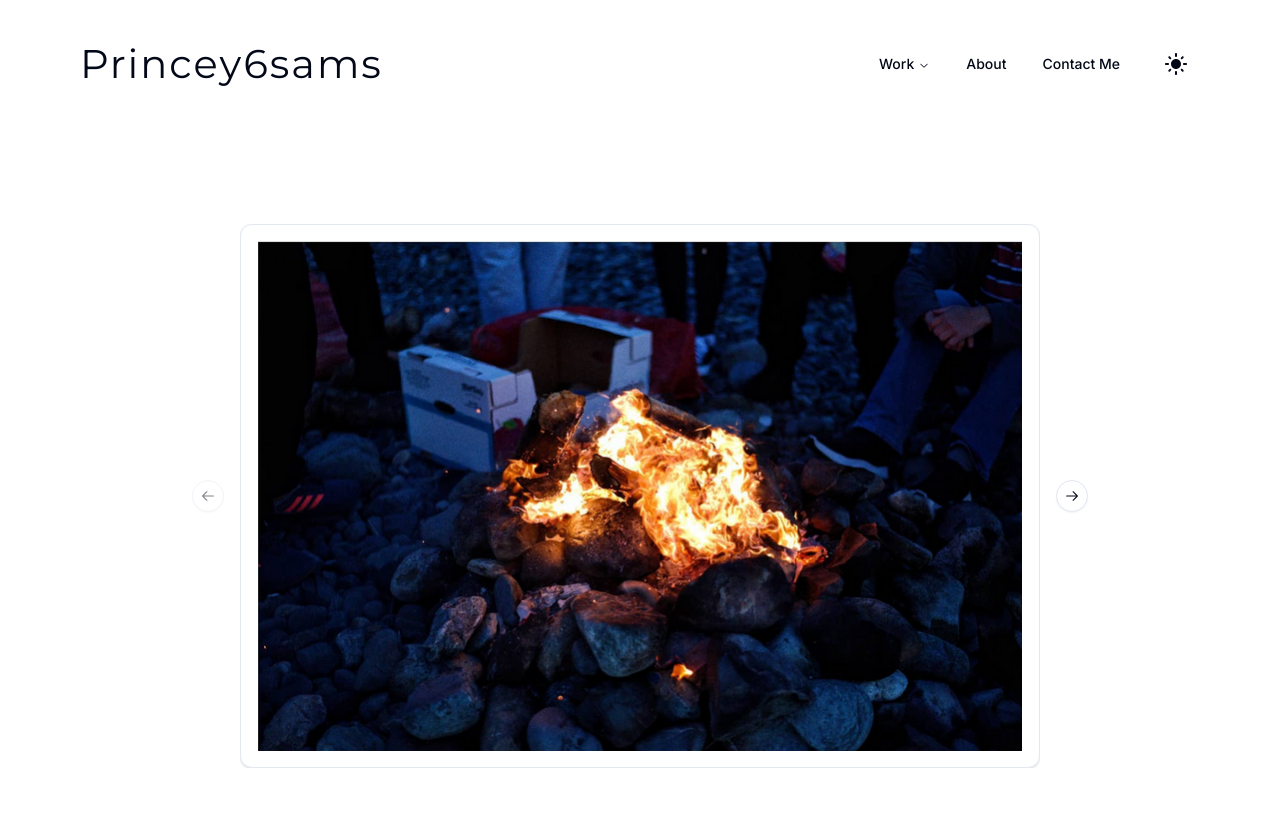
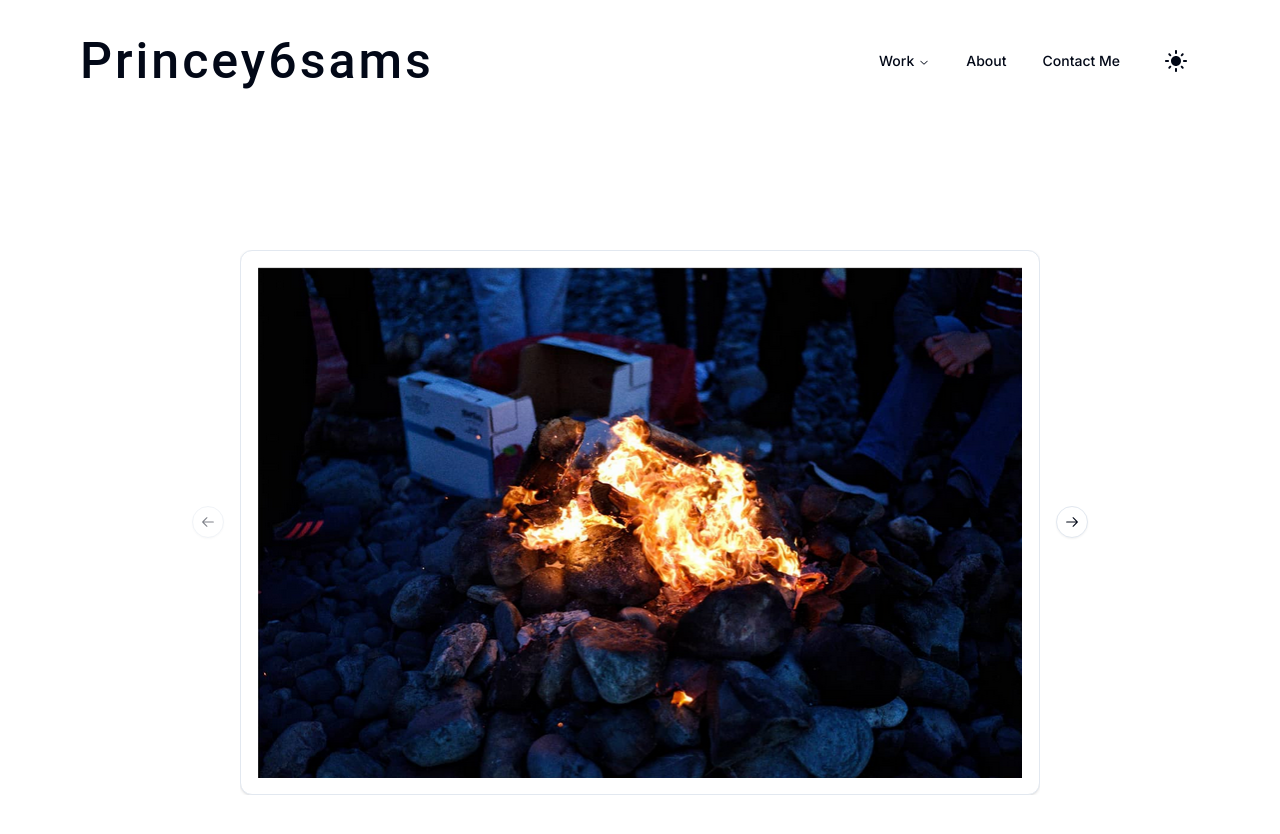
Before and after one commit to princey6sams/portfolio-next, a Next.js app: page /photography in a window 1280 px wide. Shown: the top 834 px of the page. Built offline with nearby package versions, Linux system fonts and the light colour scheme.

Commit message:
Font Swap to Montserrat for Logo

```diff
--- a/package.json
+++ b/package.json
@@ -13,7 +13,6 @@
     "@emotion/styled": "^11.11.0",
     "@mui/icons-material": "^5.15.2",
     "@mui/material": "^5.15.6",
-    "@next/font": "^14.1.0",
     "@radix-ui/react-avatar": "^1.0.4",
     "@radix-ui/react-dialog": "^1.0.5",
     "@radix-ui/react-icons": "^1.3.0",
--- a/src/app/programming/page.tsx
+++ b/src/app/programming/page.tsx
@@ -12,7 +12,6 @@ import { replaceBase } from '@/utils/utils'
 import CustomButton from '@/components/CustomButton';
 import ProjectCardCarousel from '@/components/ProjectCardCarousel';
 import projects from "@/db/fake/Projects"
-import { Project } from "@/db/models/Project"
 import ProjectCard from "@/components/ProjectCard"
 
 const imgPath = replaceBase("${Base}/ig.png");
--- a/src/components/NavBar.tsx
+++ b/src/components/NavBar.tsx
@@ -19,7 +19,7 @@ import { Montserrat } from 'next/font/google';
 
 const montserrat = Montserrat({
   subsets: ['latin'],
-  weight: ['400', '700'],
+  weight: ['400', '500', '700'],
 })
 
 const components: { title: string; href: string; description: string }[] = [
@@ -37,27 +37,11 @@ const components: { title: string; href: string; description: string }[] = [
   },
 ]
 
-const theme = createTheme({
-  typography: {
-    fontFamily: 'Montserrat, sans-serif',
-  },
-});
-
-const CustomTypography = () => {
-  return (
-    <ThemeProvider theme={theme}>
-      <Typography variant="h1">
-        Montserrat Font in Typography Component
-      </Typography>
-    </ThemeProvider>
-  );
-};
-
 const NavBar = () => { //fix font for name
     return (
-      <Stack direction="row" justifyContent="space-between" pt={4} px={10}>
+      <Stack direction="row" justifyContent="space-between" py={4} px={10}>
           <Link href="/" passHref>
-            <Typography variant="h6" fontFamily="Montserrat, sans-serif" fontWeight="semi-bold" fontSize={40} sx={{ letterSpacing: 2 }}>Princey6sams</Typography>
+            <Typography variant="h1" fontWeight="500" fontSize={50} sx={{ letterSpacing: 3 }} className={montserrat.className}>Princey6sams</Typography>
           </Link>
           <Stack direction="row-reverse" spacing={2} alignItems="center">
               <ThemeToggle/>
```
Also changed, not shown: 1 other file (tests, documents, lock files or other folders).
